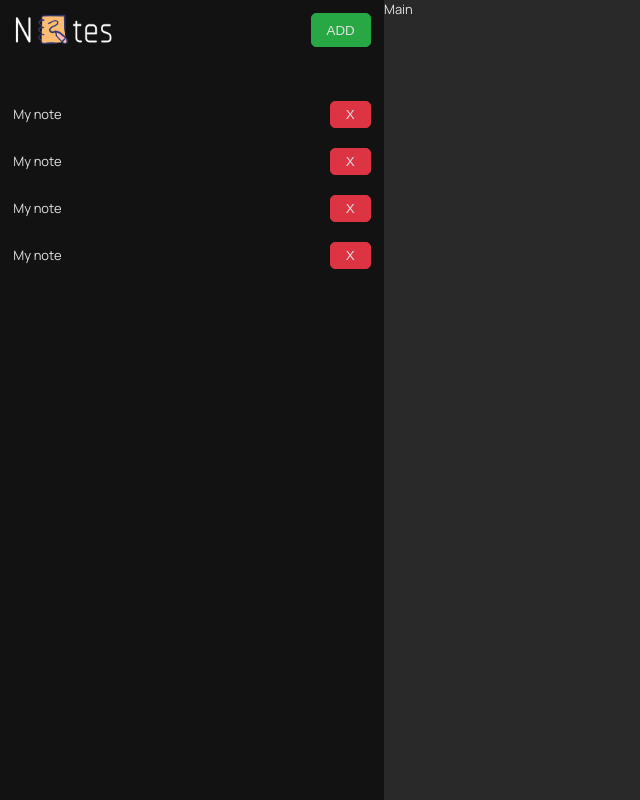
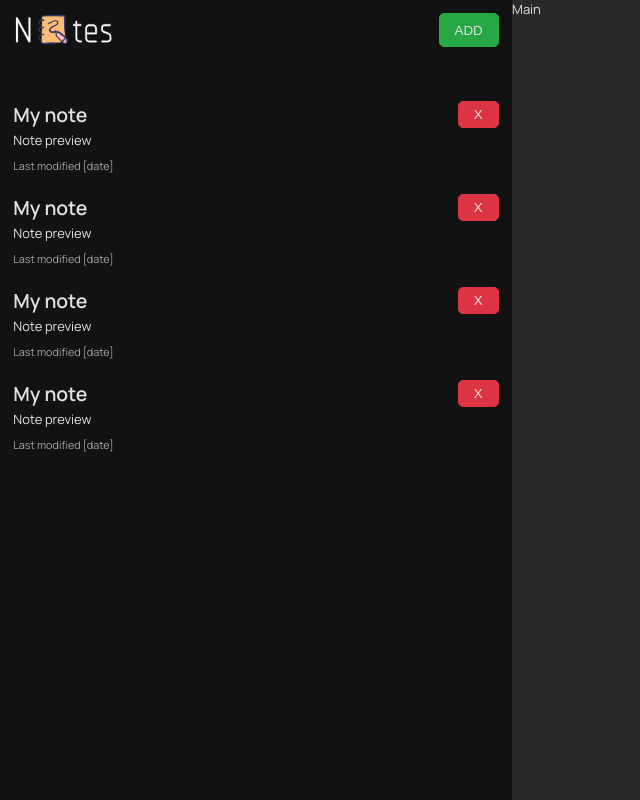
Before and after one commit to claudiugubernu/notes-app, a React (Create React App) app: page / in a window 1280 px wide. Shown: the whole page, without its empty margins (0-640 px from the left). Built offline with nearby package versions, Linux system fonts and the light colour scheme.

Commit message:
finished sidebar markup

```diff
--- a/src/components/Button/button.scss
+++ b/src/components/Button/button.scss
@@ -7,7 +7,6 @@ button {
   text-transform: uppercase;
   transform: scale(1);
   transition: all 200ms ease-in-out;
-  display: block;
 
   &--primary {
     background-color: var(--color-success);
--- a/src/components/Main/Main.tsx
+++ b/src/components/Main/Main.tsx
@@ -2,7 +2,7 @@ import React from 'react'
 
 const Main = () => {
   return (
-    <section className='main w-80'>Main</section>
+    <section className='main w-60'>Main</section>
   )
 }
 
--- a/src/components/Note/Note.tsx
+++ b/src/components/Note/Note.tsx
@@ -3,8 +3,14 @@ import Button from '../Button/Button'
 
 const Note: FC = () => {
   return (
-    <li className='note flex justify-between align-items-center mv-30'>
-      <p className='note--title c-secondary m-0'>My note</p>
+    <li className='note flex justify-between align-items-start mv-30'>
+      <div>
+        <p className='note--title fs-24 c-secondary fw-bold m-0 mb-5'>My note</p>
+        <p className='note--preview m-0 mb-10'>Note preview</p>
+        <small className='note--meta c-dark-grey '>
+          Last modified [date]
+        </small>
+      </div>
       <Button variant={'button--delete'} label={'x'} />
     </li>
   )
--- a/src/components/Sidebar/Sidebar.tsx
+++ b/src/components/Sidebar/Sidebar.tsx
@@ -5,7 +5,7 @@ import Notelist from '../NoteList/Notelist'
 
 const Sidebar: FC = () => {
   return (
-    <aside className='sidebar w-30 m-w-100 bg-primary-dark flex flex-column m-justify-start pl-20 pr-20 pv-20'>
+    <aside className='sidebar w-40 m-w-100 bg-primary-dark flex flex-column m-justify-start pl-20 pr-20 pv-20'>
       <div className='sidebar--header w-100 flex justify-between align-self-center mb-50 m-mb-0'>
         <Logo />
         <Button label={'Add'} variant={'button--primary'} />
--- a/src/styles/_variables/_colours.scss
+++ b/src/styles/_variables/_colours.scss
@@ -25,6 +25,11 @@
 .c-light-grey {
     color: var(--color-light-grey);
 }
+
+.c-dark-grey {
+    color: var(--color-dark-grey);
+}
+
 .bg-light {
     background-color: var(--color-light-grey);
 }
--- a/src/styles/_variables/_fonts.scss
+++ b/src/styles/_variables/_fonts.scss
@@ -54,11 +54,11 @@ p {
     }
 }
 
-.fs-20 {
+.fs-24 {
     font-size: 20px;
 
     @include sm-up() {
-        @include rs('font-size', $fs, 20);
+        @include rs('font-size', $fs, 24);
     }
 }
 
@@ -69,11 +69,3 @@ p {
         @include rs('font-size', $fs, 30);
     }
 }
-
-.fs-50 {
-    font-size: 30px;
-
-    @include sm-up() {
-        @include rs('font-size', $fs, 50);
-    }
-}
```
